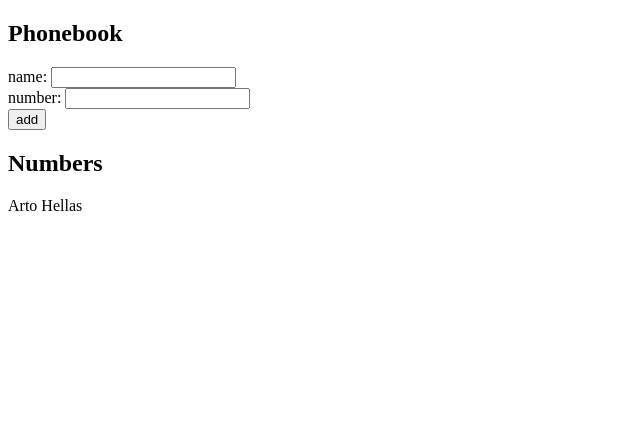
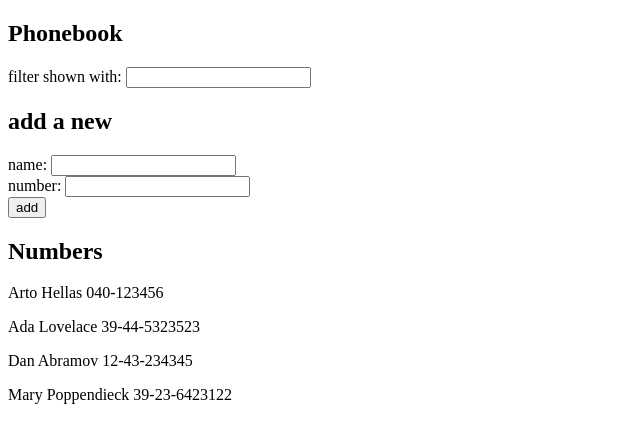
Before and after one commit to jm-jesusm/fullstackopen, a React (Create React App) app in the folder part3/agenda/: page / in a window 1280 px wide. Shown: the top 442 px of the page, without its empty margins (0-640 px from the left). Built offline with nearby package versions, Linux system fonts and the light colour scheme.

Commit message:
agenda step 4

```diff
--- a/part3/agenda/src/App.js
+++ b/part3/agenda/src/App.js
@@ -1,11 +1,15 @@
 import React, { useState } from 'react'
 
 const App = () => {
-  const [ persons, setPersons ] = useState([
-    { name: 'Arto Hellas', phone: '040-1234567' }
+  const [persons, setPersons] = useState([
+    { name: 'Arto Hellas', number: '040-123456' },
+    { name: 'Ada Lovelace', number: '39-44-5323523' },
+    { name: 'Dan Abramov', number: '12-43-234345' },
+    { name: 'Mary Poppendieck', number: '39-23-6423122' }
   ])
   const [ newName, setNewName ] = useState('')
   const [ newNumber, setNewNumber ] = useState('')
+  const [ nameFilter, setNameFilter ] = useState('')
 
   const handleSubmit = event => {
     event.preventDefault()
@@ -21,6 +25,12 @@ const App = () => {
   return (
     <div>
       <h2>Phonebook</h2>
+
+      <div>
+        filter shown with: <input onChange={handleChange(setNameFilter)} name=''/>
+      </div>
+
+      <h2>add a new</h2>
       <form onSubmit={handleSubmit}>
         <div>
           name: <input onChange={handleChange(setNewName)} name='name'/>
@@ -33,10 +43,12 @@ const App = () => {
         </div>
       </form>
       <h2>Numbers</h2>
+
       <div>
-        {persons.map(({name}) => (
-          <p key={name}>{name}</p>
-        ))}
+        {persons
+          .filter(({name}) => !nameFilter || name.match(new RegExp(nameFilter, 'i')))
+          .map(({name, number}) => <p key={name}>{name} {number}</p>)
+        }
       </div>
     </div>
   )
```
